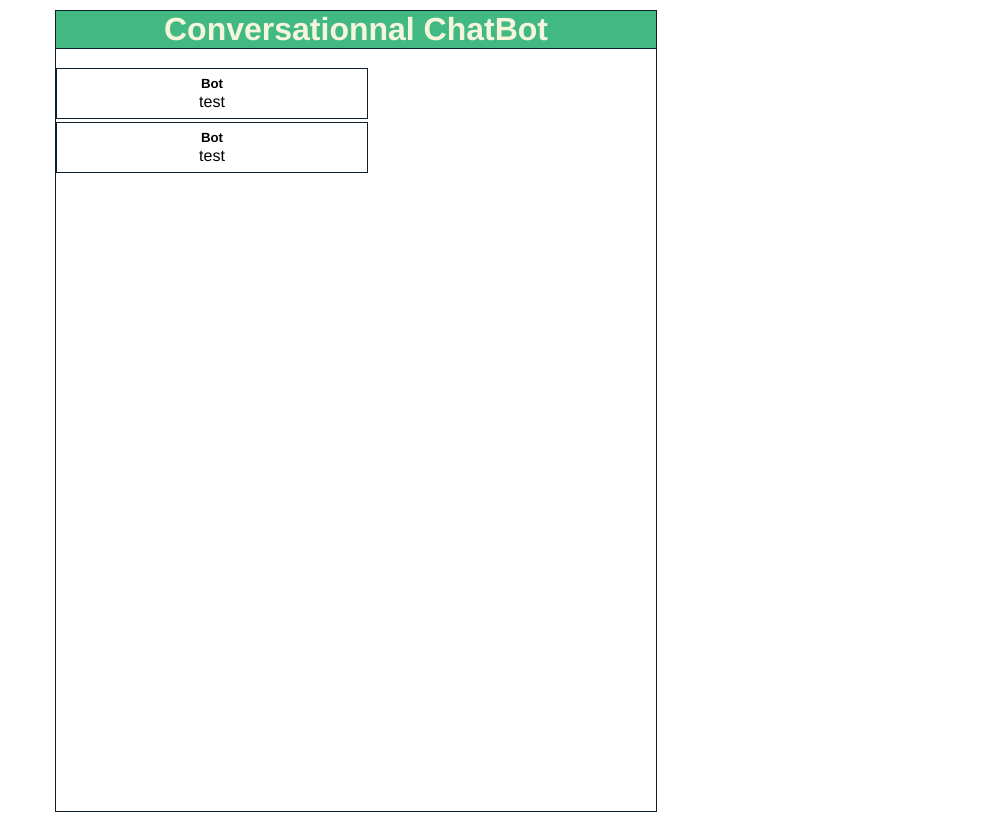
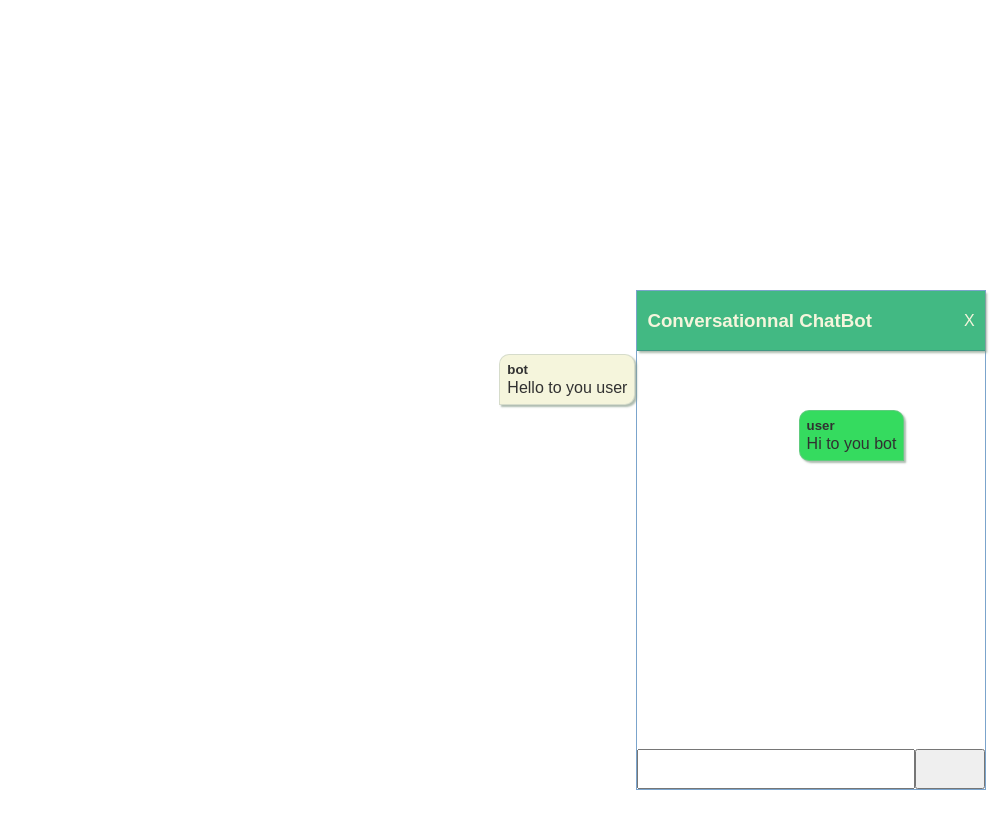
Before and after one commit to deusPride/chatbot, a Vue app: page / in a window 1280 px wide. Shown: the whole page, without its empty margins (284-1280 px from the left). Built offline with nearby package versions, Linux system fonts and the light colour scheme.

Commit message:
Making an it exportable plugin

```diff
--- a/package.json
+++ b/package.json
@@ -18,7 +18,9 @@
     "@vue/cli-plugin-eslint": "~5.0.0",
     "@vue/cli-service": "~5.0.0",
     "eslint": "^7.32.0",
-    "eslint-plugin-vue": "^8.0.3"
+    "eslint-plugin-vue": "^8.0.3",
+    "webpack": "^5.89.0",
+    "webpack-cli": "^5.1.4"
   },
   "eslintConfig": {
     "root": true,
--- a/public/index.html
+++ b/public/index.html
@@ -11,7 +11,7 @@
     <noscript>
       <strong>We're sorry but <%= htmlWebpackPlugin.options.title %> doesn't work properly without JavaScript enabled. Please enable it to continue.</strong>
     </noscript>
-    <div id="app"></div>
+
     <!-- built files will be auto injected -->
   </body>
 </html>
--- a/src/App.vue
+++ b/src/App.vue
@@ -1,28 +1,39 @@
 <template>
-
-  <ChatContainer title="Conversationnal ChatBot"/>
+  <ChatContainer />
 </template>
 
 <script>
-import ChatContainer from './components/Chat-container.vue';
+import ChatContainer from "./components/Chat-container.vue";
 
 export default {
-  name: 'App',
+  name: "App",
   components: {
-    ChatContainer
-}
-}
+    ChatContainer,
+  },
+  data() {
+    return {
+      count: 0,
+    };
+  },
+  methods: {},
+};
 </script>
 
 <style>
+*,
+*::after,
+*::before {
+  box-sizing: border-box;
+}
 #app {
-
-  font-family: Avenir, Helvetica, Arial, sans-serif;
+  font-family: Avenir, Hvetica, Arial, sans-serif;
   -webkit-font-smoothing: antialiased;
   -moz-osx-font-smoothing: grayscale;
-  text-align: center;
   color: #2c3e50;
   margin-top: 10px;
-
+  position: fixed;
+  width: 350px;
+  bottom: 10px;
+  right: 10px;
 }
 </style>
--- a/src/components/Chat-container.vue
+++ b/src/components/Chat-container.vue
@@ -1,13 +1,37 @@
 <template>
-  <div class="hello">
-    <h1>{{ title }}</h1>
-    <ChatMessage />
-    <ChatMessage />
+  <div
+    class="floating-Chat"
+    v-show="!chatVisibility"
+    @click="toggleVisibility"
+  ></div>
+  <div class="Chat" v-show="chatVisibility">
+    <div class="chat-header">
+      <h3>{{ title }}</h3>
+      <div class="close" @click="toggleVisibility">X</div>
+    </div>
+
+    <ChatMessage
+      v-for="message in messages"
+      :key="message.id"
+      :content="message.content"
+      :sender="message.sender"
+    />
+    <form v-on:submit.prevent="addMessage">
+      <input type="text" v-model="content" value="" /><input
+        type="submit"
+        value=""
+      />
+    </form>
   </div>
 </template>
 
 <script>
 import ChatMessage from "./Chat/Message.vue";
+var messages = [
+  { id: 1, sender: "bot", content: "Hello to you user" },
+  { id: 2, sender: "user", content: "Hi to you bot" },
+];
+
 export default {
   name: "ChatContainer",
   components: { ChatMessage },
@@ -16,27 +40,80 @@ export default {
 
     return {
       title: "Conversationnal ChatBot",
-      sender: "Bot",
-      content: "test",
       date: date.toLocaleDateString(),
+      messages,
+      chatVisibility: true,
     };
+  },
+  methods: {
+    addMessage() {
+      if (this.content !== "") {
+        let message = {
+          id: length,
+          sender: "user",
+          content: this.content,
+        };
+
+        this.messages.push(message);
+      }
+      this.content = "";
+    },
+    toggleVisibility() {
+      this.chatVisibility = !this.chatVisibility;
+    },
   },
 };
 </script>
 
 <!-- Add "scoped" attribute to limit CSS to this component only -->
 <style scoped>
-.hello {
-  height: 800px;
-  width: 600px;
+* {
+  transition: 0.5s all;
+}
+.Chat {
+  height: 500px;
+  width: 100%;
   margin: auto;
-  border: 1px solid #111f2c;
+  border: 1px solid #6293c2d5;
+  display: flex;
+  flex-direction: column;
+  position: relative;
 }
-.hello h1 {
+.Chat .chat-header {
+  display: flex;
   margin-top: 0px;
   background-color: #42b983;
   color: beige;
-  padding: 0 2%;
-  border-bottom: 1px solid #111f2c;
+  padding: 0 3%;
+  box-shadow: 2px 2px 2px rgba(138, 158, 141, 0.699);
+  border-bottom: 1px solid #41638367;
+  justify-content: space-between;
+  align-items: center;
+}
+form {
+  display: flex;
+  flex-direction: row;
+  position: absolute;
+  bottom: 0;
+  left: 0;
+  width: 100%;
+  input[type="text"] {
+    width: 80%;
+  }
+  input[type="submit"] {
+    width: 20%;
+  }
+  height: 8%;
+}
+.floating-Chat {
+  background-color: #0dbb6d;
+  width: 75px;
+  height: 75px;
+  position: absolute;
+  right: 10px;
+  bottom: 10px;
+}
+.floating-Chat:hover {
+  background-color: #42b983;
 }
 </style>
--- a/src/components/Chat/Message.vue
+++ b/src/components/Chat/Message.vue
@@ -1,47 +1,60 @@
-<template >
-<div class="message">
+<template>
+  <div class="message-container">
+    <div class="message" :class="sender === 'user' ? 'user' : 'bot'">
       <h5>{{ sender }}</h5>
       <p>{{ content }}</p>
-<span>{{ date }}</span>
+    </div>
   </div>
 </template>
 <script>
 export default {
-    name:'ChatMessage',
-    props: [
-        'text', // Content of the message
-        'author', // Author of the message
-        'dark' // Background
-    ],
-    data(){
-        return{
-            sender: 'Bot',
-            content: 'test'
-        }
-    }
-}
+  name: "ChatMessage",
+  props: {
+    id: Number,
+    content: String,
+    sender: String,
+    date: Date,
+  },
+};
 </script>
 
 <style scoped>
-.message{
-    margin-top: 3px;
+.message {
+  display: inline-block;
+  margin: 5px 5px 0 5px;
+  border-radius: 10px 10px 10px 0;
   padding: 5px;
-    color: black;
+  color: rgb(49, 49, 49);
+  max-width: 70%;
+  max-height: fit-content;
   bottom: 2px;
   position: relative;
-    border: 1px solid #111f2c;
-    max-width: 50%;
+  border: 1px solid #a3b4af62;
+  box-shadow: 2px 2px 2px rgba(138, 158, 141, 0.699);
+  text-align: left;
+}
+
+.message.bot {
+  background-color: beige;
+  right: 41%;
+}
+
+.message.user {
+  position: relative;
+  background-color: rgb(53, 219, 95);
+  right: -45%;
+  border-radius: 10px 10px 0 10px;
+}
+
+p,
+h5 {
+  margin: 2px;
+}
+.message-container{
+    display: flex;
+    flex-direction: row;
+}
+.message-container.message.user {
 
 }
-.message.bot{
-    background-color: beige;
-    left: 5px;
-}
-.message.user{
-background-color: rgb(53, 219, 95);
-    right: 5px;
-}
-p,h5{
-    margin: 2px ;
-}
 </style>
--- a/src/main.js
+++ b/src/main.js
@@ -1,4 +1,8 @@
-import { createApp } from 'vue'
-import App from './App.vue'
+import { createApp } from "vue";
+import App from "./App.vue";
 
-createApp(App).mount('#app')
+var appDiv = document.createElement("div");
+appDiv.id = "app";
+document.body.appendChild(appDiv);
+console.log("Projet ChatBot launched");
+createApp(App).mount("#app");
--- a/vue.config.js
+++ b/vue.config.js
@@ -1,4 +1,12 @@
 const { defineConfig } = require('@vue/cli-service')
 module.exports = defineConfig({
-  transpileDependencies: true
+  transpileDependencies: true,
+   css: {
+    extract: false,
+  },
+  configureWebpack: {
+    optimization: {
+      splitChunks: false,
+    },
+  },
 })
```
Also changed, not shown: index_test.html (added, +16 -0 lines), src/assets/chaticon.png (added), 1 other file (tests, documents, lock files or other folders). Lines whose indentation alone changed are shown as unchanged.
